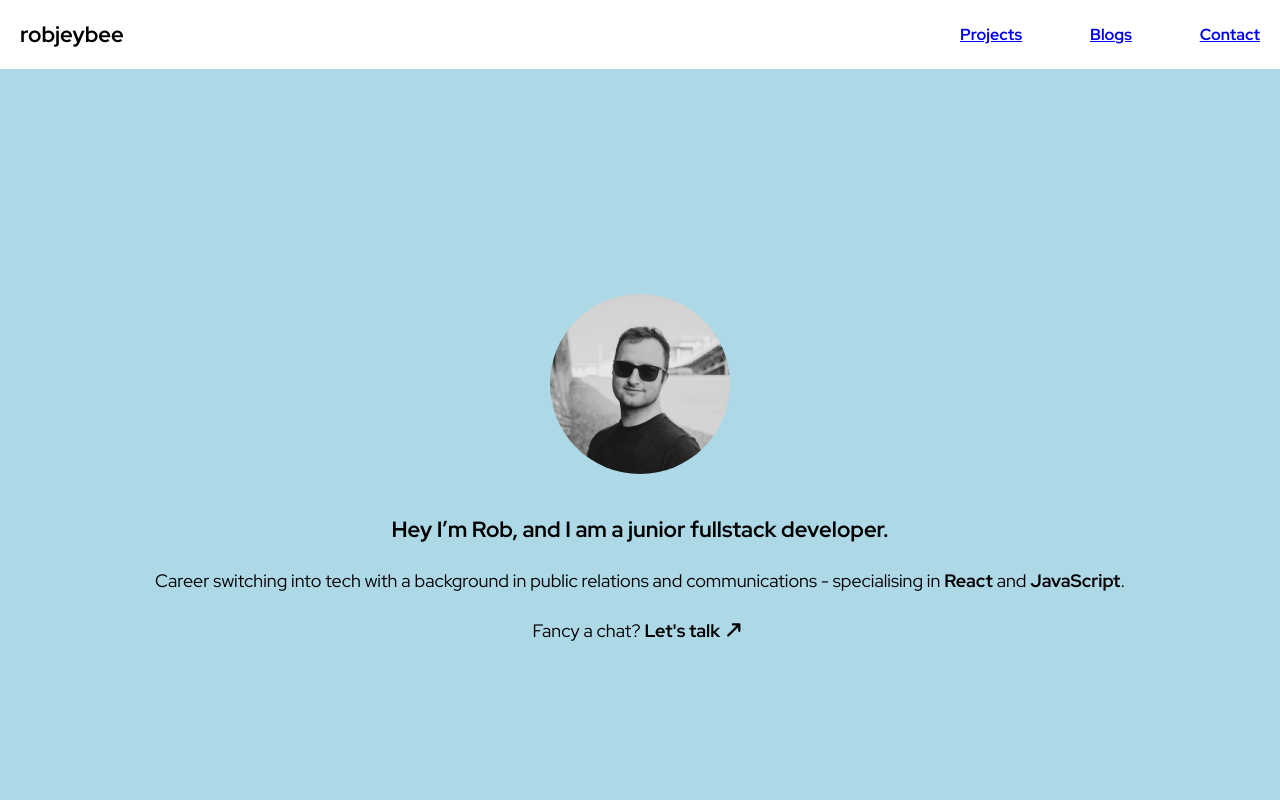
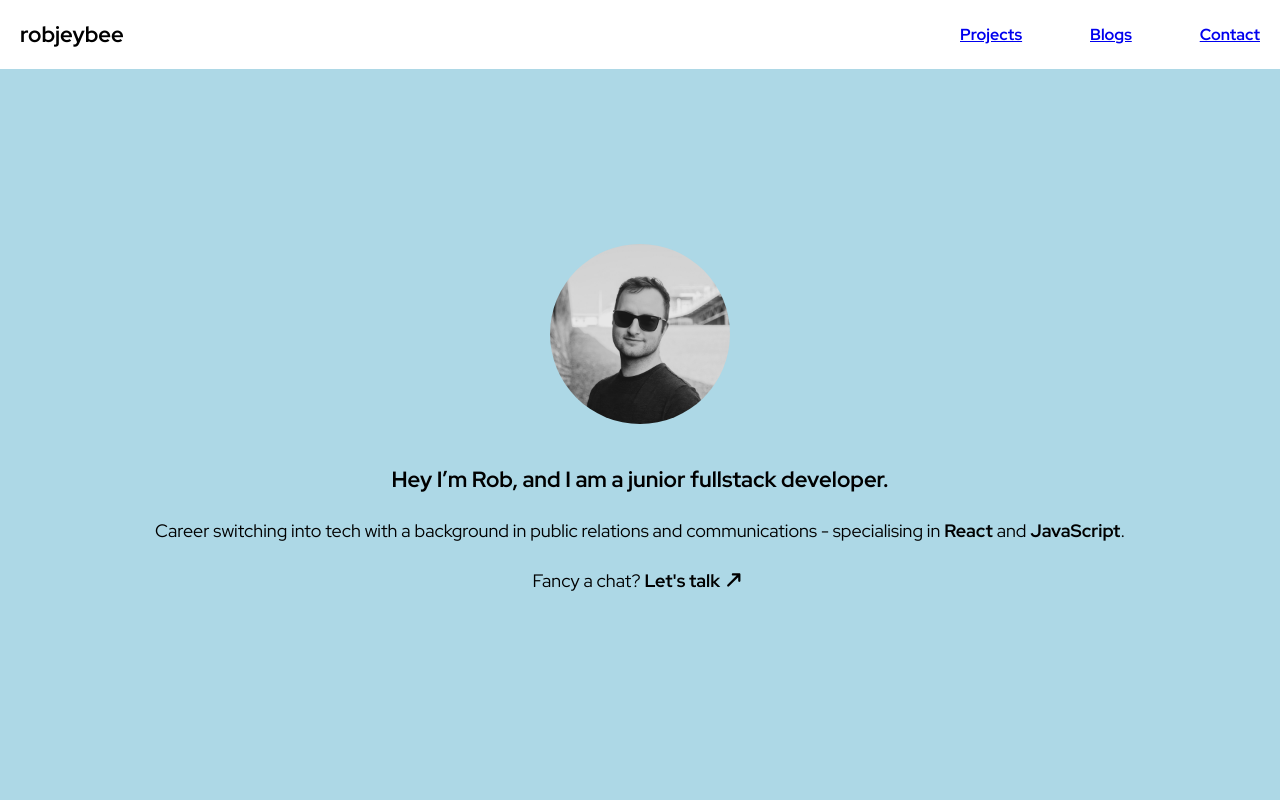
Before and after one commit to robjeybee/robjeybee-portfolio, a React (Vite) app: page / in a window 1280 px wide. Shown: the top 800 px of the page. Built offline with nearby package versions, Linux system fonts and the light colour scheme.

Commit message:
fixed image file path to render images in browser

```diff
--- a/src/components/Blogs.jsx
+++ b/src/components/Blogs.jsx
@@ -16,7 +16,7 @@ const Blogs = () => {
           </p>
           <div className="blog-cards">
             <div className="blog-card-codewords blog-card">
-              <img src="/public/codewords-logo.png" alt="" />
+              <img src="/codewords-logo.png" alt="" />
               <h3>Codewords</h3>
               <p>
                 A podcast for developers by developers. Join us for an informal
@@ -30,7 +30,7 @@ const Blogs = () => {
                                   /></a>
             </div>
             <div className="blog-card-hashnode blog-card">
-              <img src="/public/bootcamp-logo.png" alt="" />
+              <img src="/bootcamp-logo.png" alt="" />
               <h3>Hasnode</h3>
               <p>
                 Join me on this transformative journey as I document my Command
--- a/src/styles/hero.css
+++ b/src/styles/hero.css
@@ -4,14 +4,15 @@
 
 .hero {
   text-align: center;
-  padding: 200px 10px;
+  padding: 0px 10px;
   height: 500px;
   display: flex;
   flex-direction: column;
   align-items: center;
   justify-content: center;
-  max-width: 80%;
+  max-width: 85%;
   margin: 0 auto;
+  height: 100vh;
 }
 
 .hero h1 {
```
